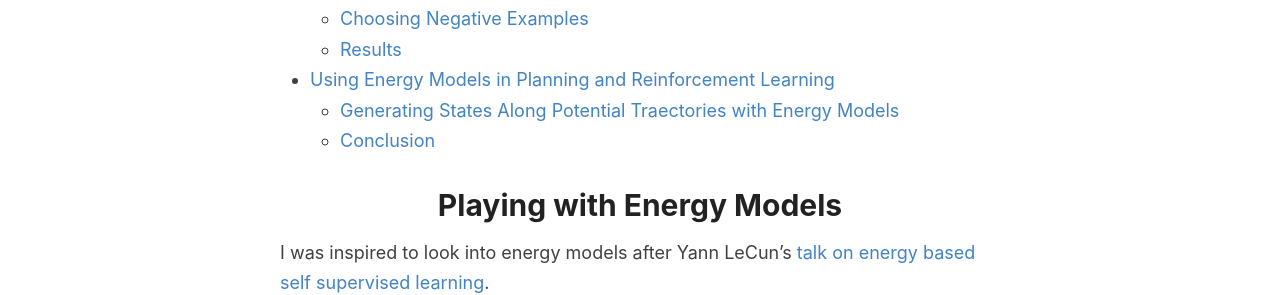
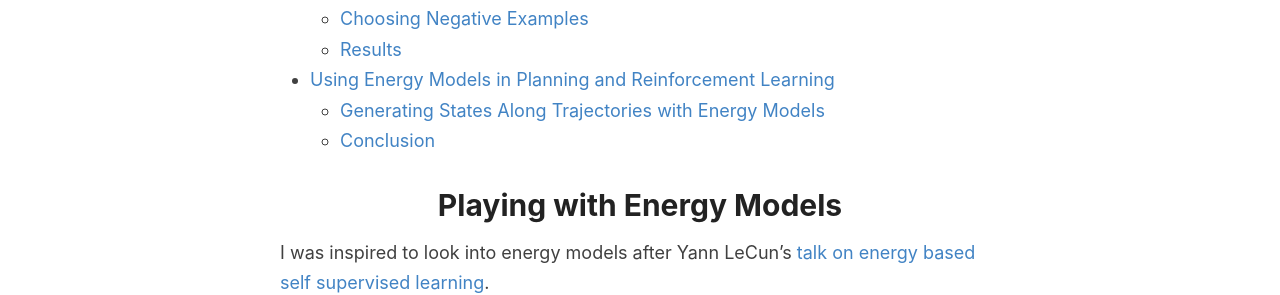
Before and after one commit to sholtodouglas/sholtodouglas.github.io, a Jekyll site: the page built from _posts/2020-06-11-PlayingwithEnergy.md, in a window 1280 px wide and 900 px high, scrolled down 716 px. Shown: the part 160-455 px from the top of the window. Built offline with Jekyll 4.4.1, drawn with Linux system fonts in a browser that asks for light colours; formulas are drawn with MathJax 3; some of the changed text lies outside the part shown.

Commit message:
Update 2020-06-11-PlayingwithEnergy.md

```diff
--- a/_posts/2020-06-11-PlayingwithEnergy.md
+++ b/_posts/2020-06-11-PlayingwithEnergy.md
@@ -74,7 +74,7 @@ I like these ideas as they break down long horizon problems into achievable subg
 
 By building off the C-VAE of HTM, I thought it might be possible to create a generative model which generated states likely to be between the states as opposed to from the environment generally. This could be done by using the trajectories collected during RL exploration, and training a model to generate the states in between observed states. These will not be generated in an optimal path - but thats what the graph search is for!
 
-## Generating States Along Potential Traectories with Energy Models
+## Generating States Along  Trajectories with Energy Models
 
 For this generative model, I decided to experiment with an energy model. My first experiments involved a trivial task - moving a pointmass to a goal position on a flat plane. This is not the kind of long horizon task where planning should help, but its critical to ensure it performs reasonably in a simple and interpretable task.
 
```
